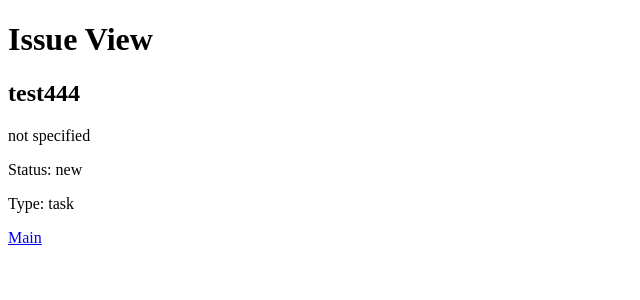
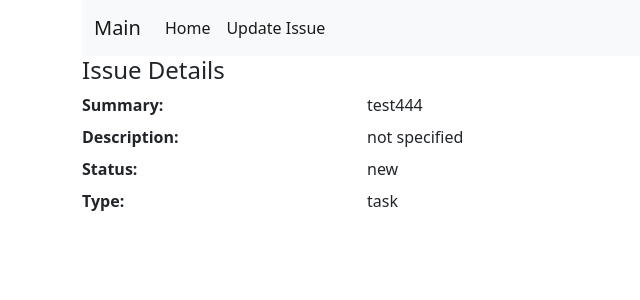
Before and after one commit to sakurakuba/work49, a Django app: page /issue/4/ in a window 1280 px wide. Shown: the top 300 px of the page, without its empty margins (0-640 px from the left). Run offline with Django 4.2, Linux system fonts and the light colour scheme; data comes from the database, SQL or seed files in the repository.

Commit message:
added form and functionality to update issue

```diff
--- a/djangoProject49/urls.py
+++ b/djangoProject49/urls.py
@@ -16,11 +16,12 @@ Including another URLconf
 from django.contrib import admin
 from django.urls import path
 
-from issueTracker.views import IndexView, IssueView
+from issueTracker.views import IndexView, IssueView, IssueUpdate
 
 urlpatterns = [
     path('admin/', admin.site.urls),
     path('', IndexView.as_view(), name="index"),
     path('issue/<int:pk>/', IssueView.as_view(), name="issue_view"),
+    path('issue/<int:pk>/update/', IssueUpdate.as_view(), name="update")
 
 ]
--- a/issueTracker/models.py
+++ b/issueTracker/models.py
@@ -27,14 +27,14 @@ class Issue(BaseModel):
 
 
 class Status(models.Model):
-    name = models.CharField(max_length=50, verbose_name='status')
+    name = models.CharField(max_length=50, default="new", verbose_name='status')
 
     def __str__(self):
         return f"{self.name}"
 
 
 class Type(models.Model):
-    name = models.CharField(max_length=50, verbose_name='type')
+    name = models.CharField(max_length=50, default="task", verbose_name='type')
 
     def __str__(self):
         return f"{self.name}"
--- a/issueTracker/views.py
+++ b/issueTracker/views.py
@@ -1,10 +1,12 @@
-from django.shortcuts import render, get_object_or_404
+from django.forms import forms
+from django.shortcuts import render, get_object_or_404, redirect
 
 # Create your views here.
 from django.views import View
 from django.views.generic import TemplateView
 
-from issueTracker.models import Issue
+from issueTracker.forms import IssueForm
+from issueTracker.models import Issue, Type, Status
 
 
 class IndexView(View):
@@ -22,3 +24,36 @@ class IssueView(TemplateView):
         issue = get_object_or_404(Issue, pk=pk)
         kwargs["issue"] = issue
         return super().get_context_data(**kwargs)
+
+
+class IssueUpdate(View):
+
+    def dispatch(self, request, *args, **kwargs):
+        pk = kwargs.get("pk")
+        self.issue = get_object_or_404(Issue, pk=pk)
+        self.status = get_object_or_404(Status, pk=pk)
+        self.type = get_object_or_404(Type, pk=pk)
+        return super().dispatch(request, *args, **kwargs)
+
+    def get(self, request, *args, **kwargs):
+        if request.method == 'GET':
+            form = IssueForm(initial={
+                "summary": self.issue.summary,
+                "description": self.issue.description,
+                "status": self.status.name,
+                "type": self.type.name
+            })
+            return render(request, 'update.html', {'form': form})
+
+    def post(self, request, *args, **kwargs):
+        form = IssueForm(data=request.POST)
+        if form.is_valid():
+            self.issue.summary = form.cleaned_data.get('summary')
+            self.issue.description = form.cleaned_data.get('description')
+            self.issue.status = form.cleaned_data.get('status')
+            self.issue.type = form.cleaned_data.get('type')
+            self.issue.save()
+            # self.status.save()
+            # self.type.save()
+            return redirect('issue_view', pk=kwargs.get("pk"))
+        return render(request, 'update.html', {'form': form})
--- /dev/null
+++ b/templates/base.html
@@ -0,0 +1,36 @@
+<!DOCTYPE html>
+<html lang="en">
+<head>
+    <meta charset="UTF-8">
+    <title>Main</title>
+    <link href="https://cdn.jsdelivr.net/npm/bootstrap@5.0.2/dist/css/bootstrap.min.css" rel="stylesheet" integrity="sha384-EVSTQN3/azprG1Anm3QDgpJLIm9Nao0Yz1ztcQTwFspd3yD65VohhpuuCOmLASjC" crossorigin="anonymous">
+</head>
+<body>
+<div class="container">
+<nav class="navbar navbar-expand-lg navbar-light bg-light">
+  <div class="container-fluid">
+    <a class="navbar-brand" href="{% url "index" %}">Main</a>
+    <button class="navbar-toggler" type="button" data-bs-toggle="collapse" data-bs-target="#navbarNav" aria-controls="navbarNav" aria-expanded="false" aria-label="Toggle navigation">
+      <span class="navbar-toggler-icon"></span>
+    </button>
+    <div class="collapse navbar-collapse" id="navbarNav">
+      <ul class="navbar-nav">
+        <li class="nav-item">
+          <a class="nav-link active" aria-current="page" href="{% url "index" %}">Home</a>
+        </li>
+        {% block nav %}
+
+        {% endblock %}
+      </ul>
+    </div>
+  </div>
+</nav>
+
+    {% block content %}
+<h3>test</h3>
+{% endblock %}
+
+</div>
+</body>
+<script src="https://cdn.jsdelivr.net/npm/bootstrap@5.0.2/dist/js/bootstrap.bundle.min.js" integrity="sha384-MrcW6ZMFYlzcLA8Nl+NtUVF0sA7MsXsP1UyJoMp4YLEuNSfAP+JcXn/tWtIaxVXM" crossorigin="anonymous"></script>
+</html>
--- a/templates/issue_view.html
+++ b/templates/issue_view.html
@@ -1,15 +1,21 @@
-<!DOCTYPE html>
-<html lang="en">
-<head>
-    <meta charset="UTF-8">
-    <title>Issue View</title>
-</head>
-<body>
-<h1>Issue View</h1>
-    <h2>{{ issue.summary }}</h2>
-    <p>{{ issue.description }}</p>
-    <p>Status: {{ issue.status }}</p>
-    <p>Type: {{ issue.type }}</p>
-<p><a href="{% url "index" %}">Main</a> </p>
-</body>
-</html>
+{% extends "base.html" %}
+{% block nav %}
+<li class="nav-item">
+    <a class="nav-link active" aria-current="page" href="{% url "update" issue.pk %}">Update Issue</a>
+</li>
+{% endblock %}
+
+{% block content %}
+<h4>Issue Details</h4>
+    <dl class="row">
+  <dt class="col-sm-3">Summary:</dt>
+  <dd class="col-sm-9">{{ issue.summary }}</dd>
+        <dt class="col-sm-3">Description:</dt>
+  <dd class="col-sm-9">{{ issue.description }}</dd>
+    <dt class="col-sm-3">Status:</dt>
+  <dd class="col-sm-9">{{ issue.status }}</dd>
+    <dt class="col-sm-3">Type:</dt>
+  <dd class="col-sm-9">{{ issue.type }}</dd>
+
+</dl>
+{% endblock %}
```
Also changed, not shown: issueTracker/forms.py (added, +13 -0 lines), templates/index.html (+14 -16 lines), templates/partial/form.html (added, +13 -0 lines), templates/update.html (added, +9 -0 lines), issueTracker/migrations/0014_alter_issue_status_alter_issue_type.py (added).
